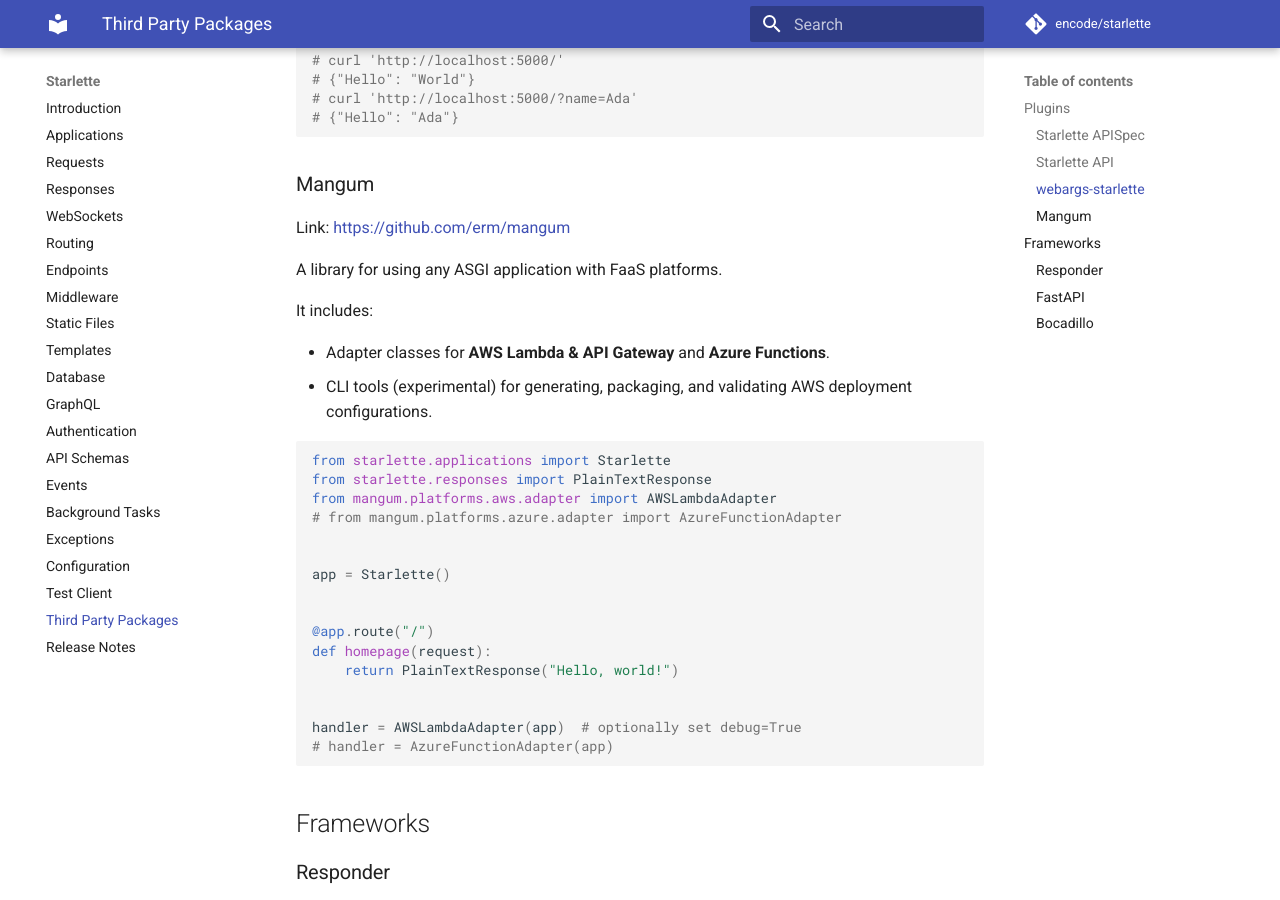
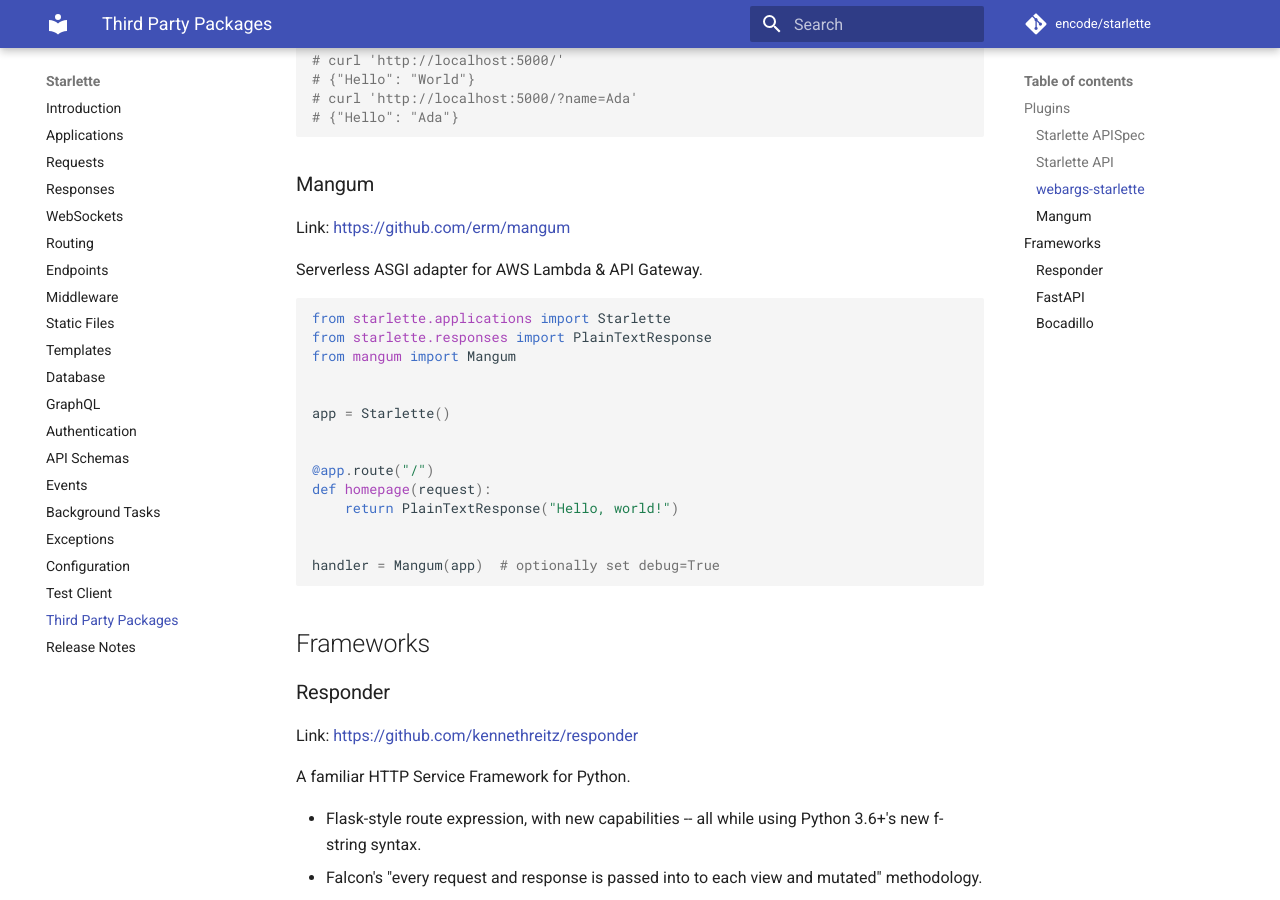
Before and after one commit to hidraco/starlette, an MkDocs documentation site: the page built from docs/third-party-packages.md, in a window 1280 px wide and 900 px high, scrolled down 1420 px. Built offline with MkDocs 1.6.1 and Material for MkDocs 9.7.7, drawn with Linux system fonts in a browser that asks for light colours; comment, search, counter and statistics services are not loaded.

Commit message:
Mangum dropped support for FaaS generally, updating third-party docs section (#368)

````diff
--- a/docs/third-party-packages.md
+++ b/docs/third-party-packages.md
@@ -62,18 +62,12 @@ if __name__ == "__main__":
 
 Link: <a href="https://github.com/erm/mangum" target="_blank">https://github.com/erm/mangum</a>
 
-A library for using any ASGI application with FaaS platforms.
-
-It includes:
-
-* Adapter classes for **AWS Lambda & API Gateway** and **Azure Functions**.
-* CLI tools (experimental) for generating, packaging, and validating AWS deployment configurations.
+Serverless ASGI adapter for AWS Lambda & API Gateway.
 
 ```Python
 from starlette.applications import Starlette
 from starlette.responses import PlainTextResponse
-from mangum.platforms.aws.adapter import AWSLambdaAdapter
-# from mangum.platforms.azure.adapter import AzureFunctionAdapter
+from mangum import Mangum
 
 
 app = Starlette()
@@ -84,8 +78,7 @@ def homepage(request):
     return PlainTextResponse("Hello, world!")
 
 
-handler = AWSLambdaAdapter(app)  # optionally set debug=True
-# handler = AzureFunctionAdapter(app)
+handler = Mangum(app)  # optionally set debug=True
 ```
 
 
````
